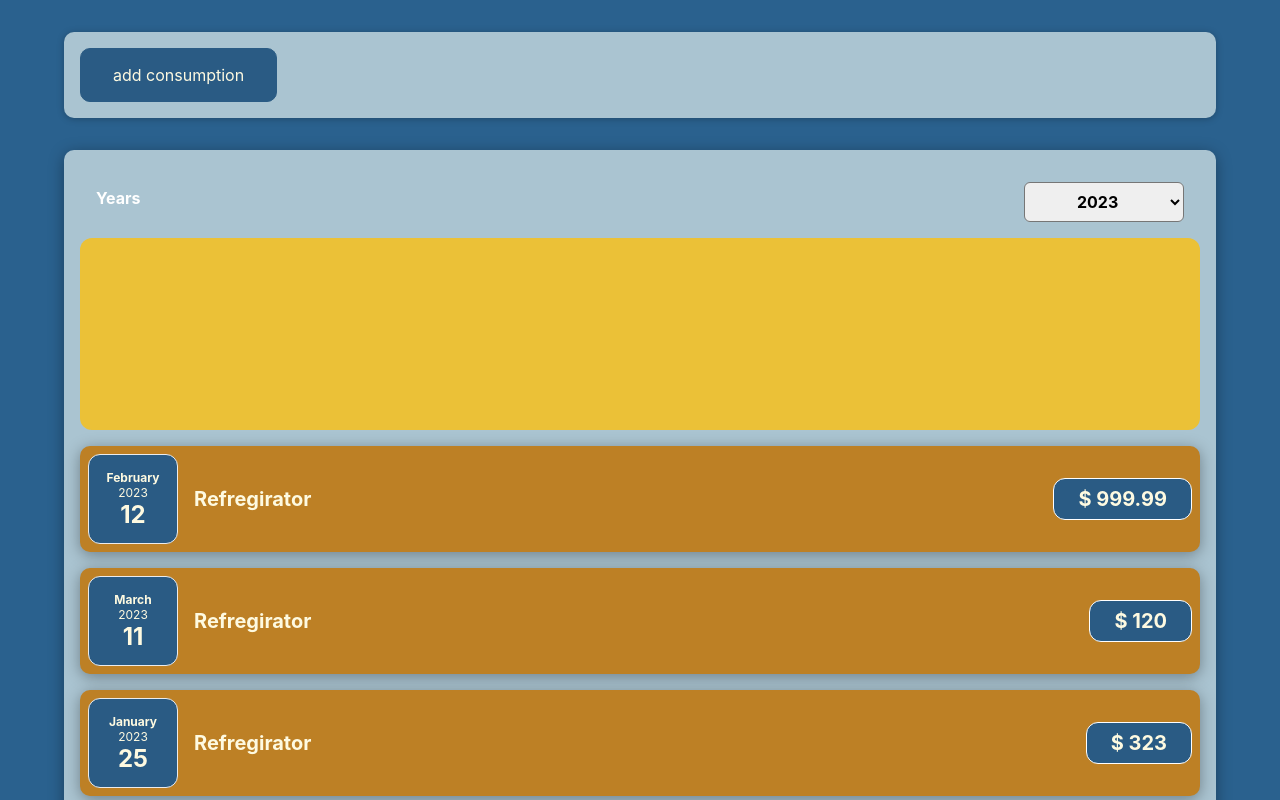
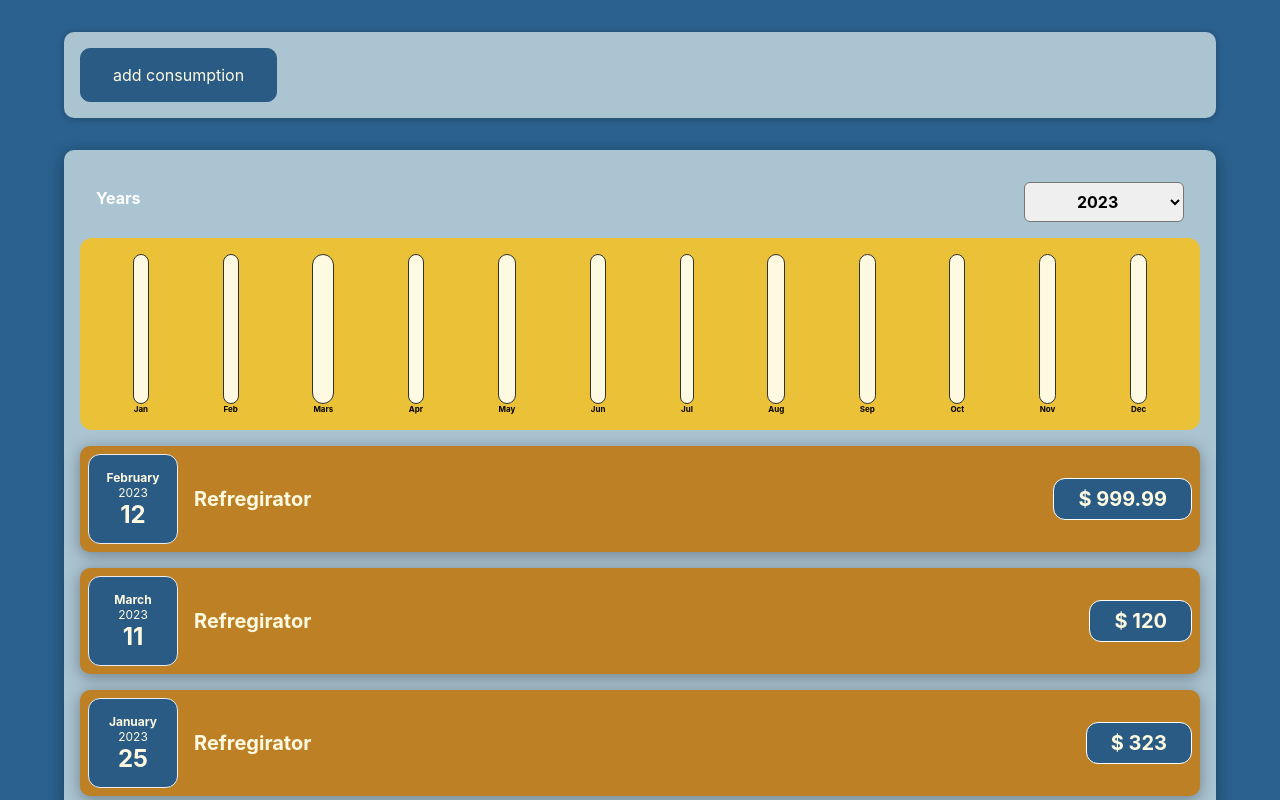
Before and after one commit to Paata1987/react-doc-samples, a React (Create React App) app: page / in a window 1280 px wide. Shown: the top 800 px of the page. Built offline with nearby package versions, Linux system fonts and the light colour scheme.

Commit message:
finished module 3

```diff
--- a/src/components/Diagram/Diagram.jsx
+++ b/src/components/Diagram/Diagram.jsx
@@ -7,14 +7,14 @@ const Diagram = (props) => {
 
   return (
     <div className="diagram">
-      {props.dataSets.map((dataSet) => {
+      {props.dataSets.map((dataSet) => (
         <DiagramBar
           key={dataSet.label}
           label={dataSet.label}
           value={dataSet.value}
           maxValue={maxMonthCosts}
-        />;
-      })}
+        />
+      ))}
     </div>
   );
 };
--- a/src/components/Diagram/DiagramBar.jsx
+++ b/src/components/Diagram/DiagramBar.jsx
@@ -1,6 +1,6 @@
 import './DiagramBar.css';
 const DiagramBar = (props) => {
-  let barFillHeight = '0';
+  let barFillHeight = '';
 
   if (props.maxValue > 0) {
     barFillHeight = Math.round((props.value / props.maxValue) * 100);
```
